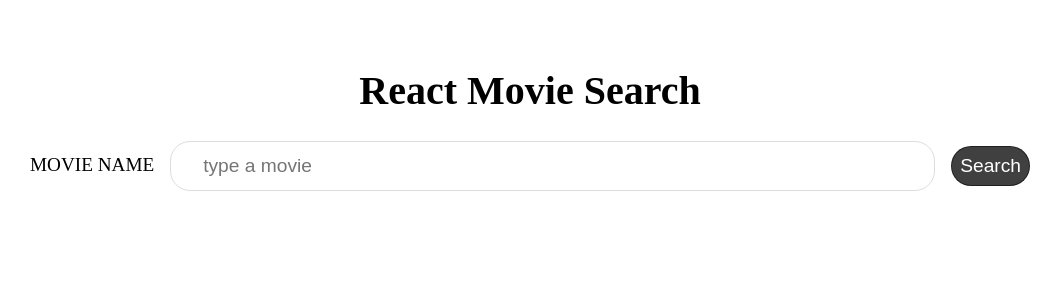
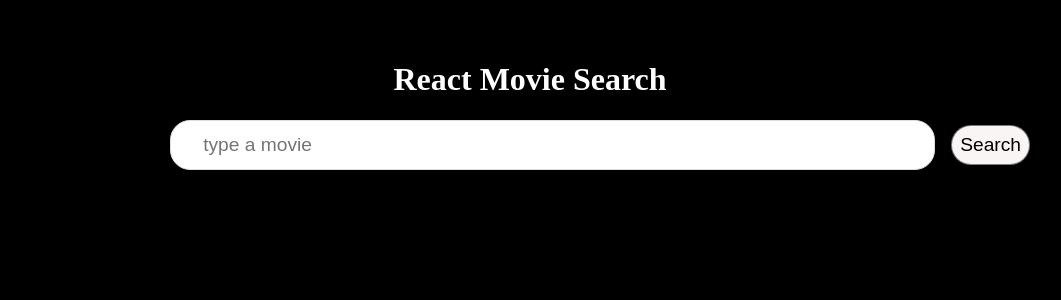
Before and after one commit to Shimele/React-Movie-Search, a React (Create React App) app: page / in a window 1280 px wide. Shown: the top 300 px of the page, without its empty margins (110-1171 px from the left). Built offline with nearby package versions, Linux system fonts and the light colour scheme.

Commit message:
fix display

```diff
--- a/src/App.css
+++ b/src/App.css
@@ -1,9 +1,13 @@
 body {
   margin: 0;
   padding: 0;
+  background-color: #000000;
 }
 p {
-  font-size: 1.5rem;
+  color: #ffffff;
+}
+h1 {
+  color: #ffffff;
 }
 .container {
   margin: 0 auto;
@@ -11,7 +15,7 @@ p {
   padding: 40px;
 }
 .title {
-  font-size: 2.5rem;
+  font-size: 2rem;
   text-align: center;
 }
 .form {
@@ -21,6 +25,7 @@ p {
   font-size: 1.2rem;
   margin-bottom: 1%;
   text-transform: uppercase;
+  display: none;
 }
 .input {
   font-size: 1.2rem;
@@ -29,10 +34,11 @@ p {
   border-radius: 20px;
   border: 1px solid #ddd;
   margin-bottom: 1rem;
+  background-color: #ffffff;
 }
 .button {
-  background-color: rgb(0, 0, 0, 0.75);
-  color: #ffffff;
+  background-color: rgb(250, 245, 245);
+  color: #000000;
   padding: 0.5rem;
   border: 1px solid rgb(0, 0, 0, 0.5);
   border-radius: 20px;
@@ -41,7 +47,7 @@ p {
   transition: background-color 250ms;
 }
 .button:hover {
-  background-color: rgb(0, 0, 0, 0.9);
+  background-color: #ffffff;
 }
 
 @media (min-width: 786px) {
@@ -53,15 +59,25 @@ p {
   .input {
     margin-bottom: 0;
   }
+  .label {
+    display: block;
+  }
+  p {
+    font-size: 1.5rem;
+  }
 }
 .movie-display {
   margin-top: 2rem;
+}
+.movie-display p {
+  color: #000000;
 }
 .card {
   padding: 2rem 2rem;
   border-radius: 10px;
   box-shadow: 1px 1px 5px rgb(0, 0, 0, 0.25);
   margin-bottom: 2rem;
+  background-color: #ffffff;
 }
 .card--title {
   text-align: center;
--- a/src/App.js
+++ b/src/App.js
@@ -1,5 +1,6 @@
 import React from "react";
 import "./App.css";
+import "./Animation.js";
 import MovieSearch from "./MovieSearch";
 
 class App extends React.Component {
```
Also changed, not shown: src/Animation.js (added).
